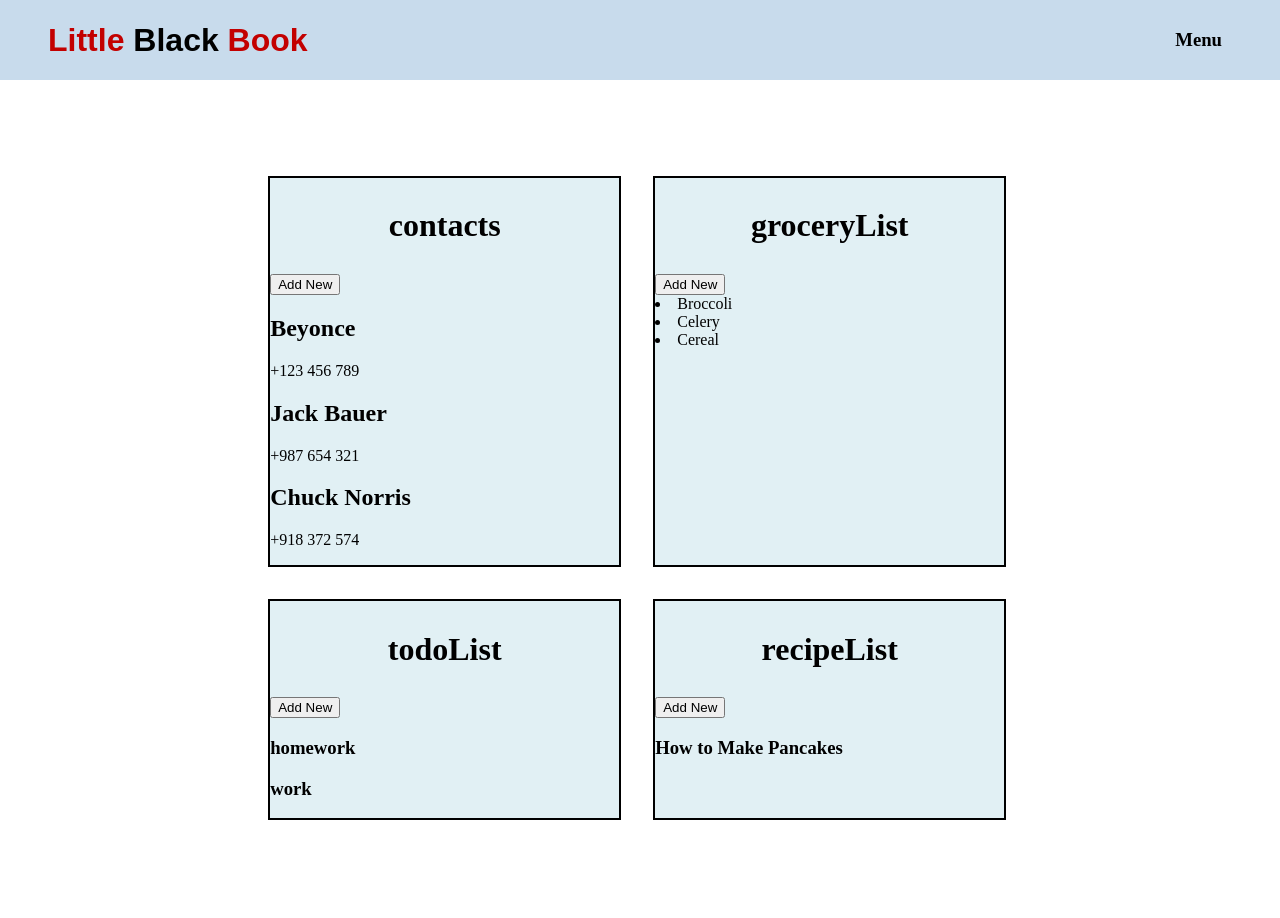
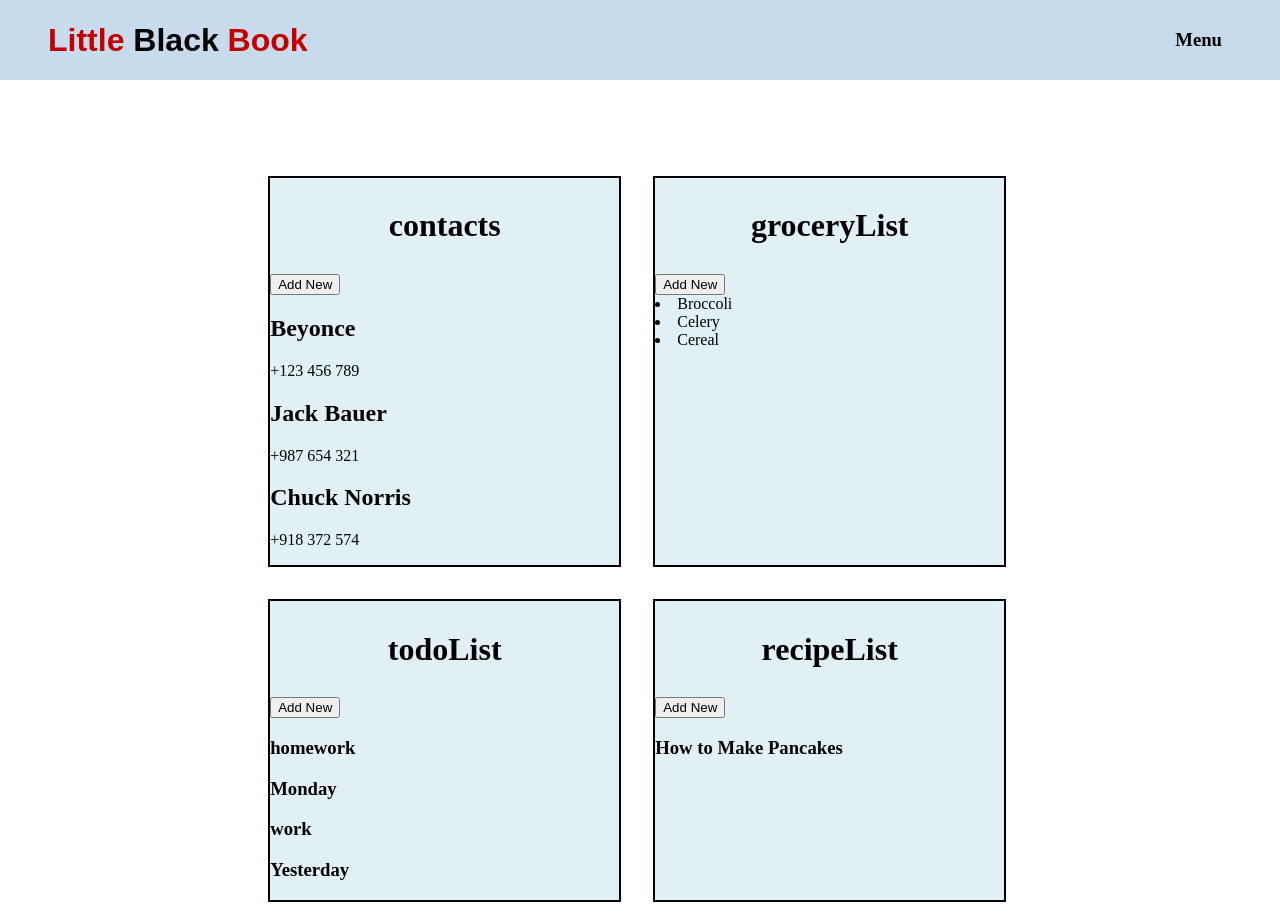
Before and after one commit to themancalledzac/littleBlackBook, a Next.js app: page /user in a window 1280 px wide. Before the commit the page ends 836 px from the top, so only its background shows below. Built offline with nearby package versions, Linux system fonts and the light colour scheme.

Commit message:
LBB-0021-recipe created recipelist module and todolist module. deleted complexlist module

```diff
--- a/src/Components/Module/Module.jsx
+++ b/src/Components/Module/Module.jsx
@@ -1,10 +1,10 @@
 'use client'
 
 import styles from './Module.module.scss';
-import ModuleItem from "@/Components/ModuleItem/ModuleItem";
 import Contact from "@/Components/Contact/Contact";
 import GroceryListItem from "@/Components/ListSimpleItem/GroceryListItem";
-import ComplexListItem from "@/Components/ListComplicated/ComplexListItem";
+import ToDoListItem from "@/Components/ToDoListItem/ToDoListItem";
+import RecipeListItem from "@/Components/RecipeListItem/RecipeListItem";
 
 export default function Module( { module } ) {
 
@@ -20,10 +20,8 @@ export default function Module( { module } ) {
                     <>
                         {module.module_type === "contact" && <Contact moduleItem={moduleItem}/>}
                         {module.module_type === 'grocery' && <GroceryListItem title={moduleItem.title}/>}
-                        {/*TODO: update todo from ComplextListItem to ToDoListItem(new Component)*/}
-                        {module.module_type === 'todo' && <ComplexListItem moduleItem={moduleItem}/>}
-                        {/*TODO: update todo from ComplextListItem to recipeListItem(new Component)*/}
-                        {module.module_type === 'recipe' && <ComplexListItem moduleItem={moduleItem}/>}
+                        {module.module_type === 'todo' && <ToDoListItem title={moduleItem.title} dateDue={moduleItem.dateDue}/>}
+                        {module.module_type === 'recipe' && <RecipeListItem title={moduleItem.title}/>}
                     </>
                 ) )}
             </div>
--- a/src/Components/ModuleItem/ModuleItem.jsx
+++ /dev/null
@@ -1,30 +0,0 @@
-'use client'
-
-// import styles from './Contact.module.scss';
-import { useState } from "react";
-import ComplexListItem from "@/Components/ListComplicated/ComplexListItem";
-
-export default function ModuleItem( { moduleItem, moduleType } ) {
-    const [isStrikethrough, setIsStrikethrough] = useState( false );
-
-    console.log( moduleItem );
-    // const [contactOpen, setContactOpen] = useState( false );
-
-    const toggleStrikethrough = () => {
-        setIsStrikethrough( !isStrikethrough );
-    };
-
-    return (
-        <div>
-            <h1 onClick={toggleStrikethrough}
-                style={{ textDecoration: isStrikethrough && moduleType === 'simple' ? 'line-through' : 'none' }}>
-                {moduleItem.title}
-            </h1>
-
-            {moduleType === 'recipe' || moduleType === 'todo' || moduleType === 'contact'
-                && (
-                    <ComplexListItem moduleItem={moduleItem} moduleType={moduleType}/>
-                )}
-        </div>
-    );
-}
--- a/src/Components/ListComplicated/ComplexListItem.jsx
+++ b/src/Components/RecipeListItem/RecipeListItem.jsx
@@ -2,11 +2,11 @@
 
 // import styles from './List.module.scss';
 
-export default function ComplexListItem( { moduleItem, moduleType } ) {
+export default function RecipeListItem( { title } ) {
     return (
         <div>
-            <div key={moduleItem.title}>
-                <h3>{moduleItem.title}</h3>
+            <div key={title}>
+                <h3>{title}</h3>
                 {/*<h3>{item.dateDue}</h3>*/}
 
             </div>
--- /dev/null
+++ b/src/Components/ToDoListItem/ToDoListItem.jsx
@@ -0,0 +1,23 @@
+'use client'
+
+// import styles from './List.module.scss';
+
+/**
+ * ToDO List Item - definition
+ * @param {String} title - Name of todo item, such as 'cleaning'.
+ * @param {String} dateDue - Due Date.
+ * @returns {JSX.Element}
+ * @constructor
+ */
+export default function ToDoListItem( { title, dateDue } ) {
+    return (
+        <div>
+            <div key={title}>
+                <h3>{title}</h3>
+                <h3>{dateDue}</h3>
+
+            </div>
+        </div>
+    )
+
+    }
```
Also changed, not shown: src/Components/ListSimpleItem/ListSimpleItem.jsx (deleted, +0 -19 lines).
